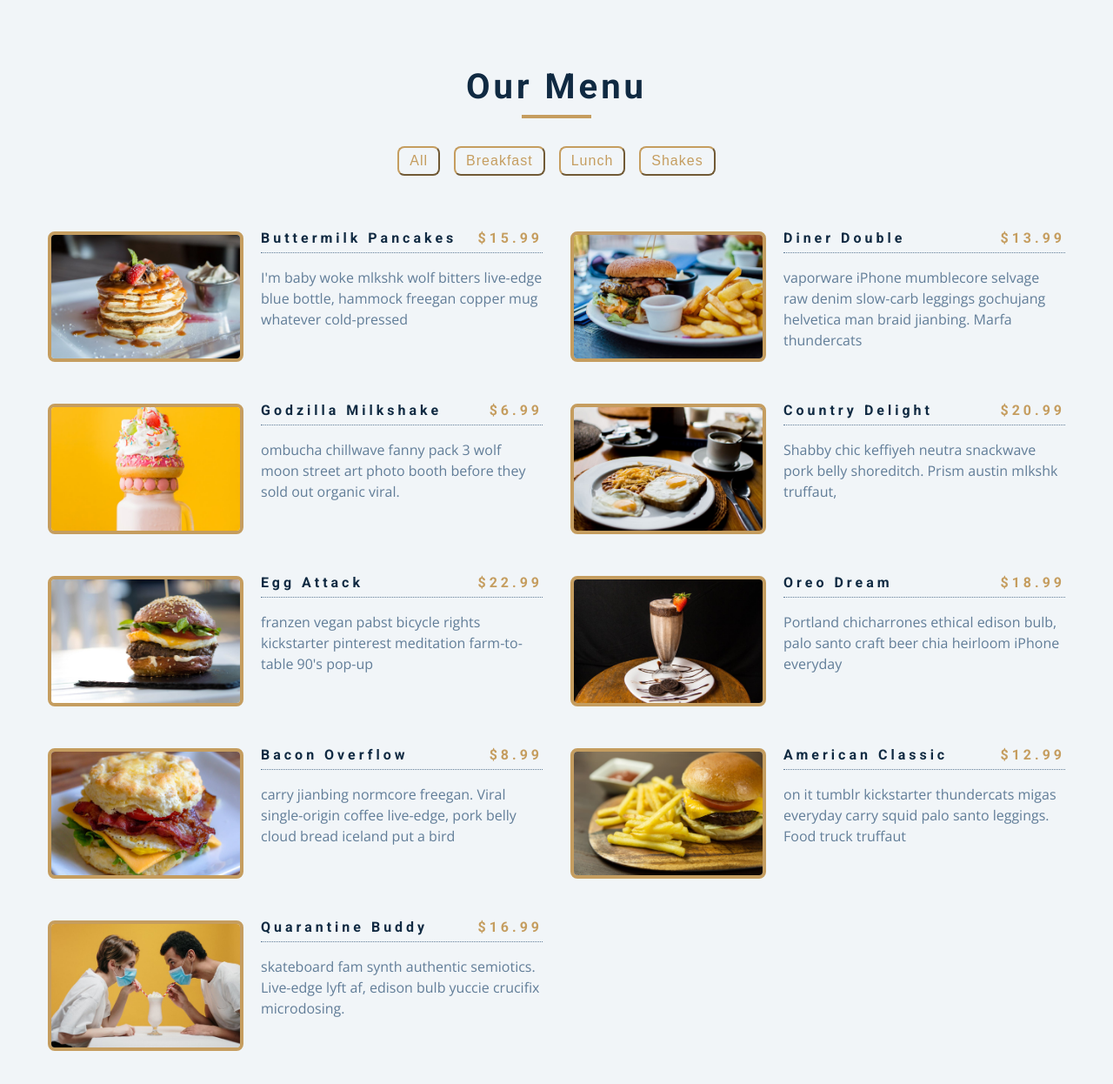
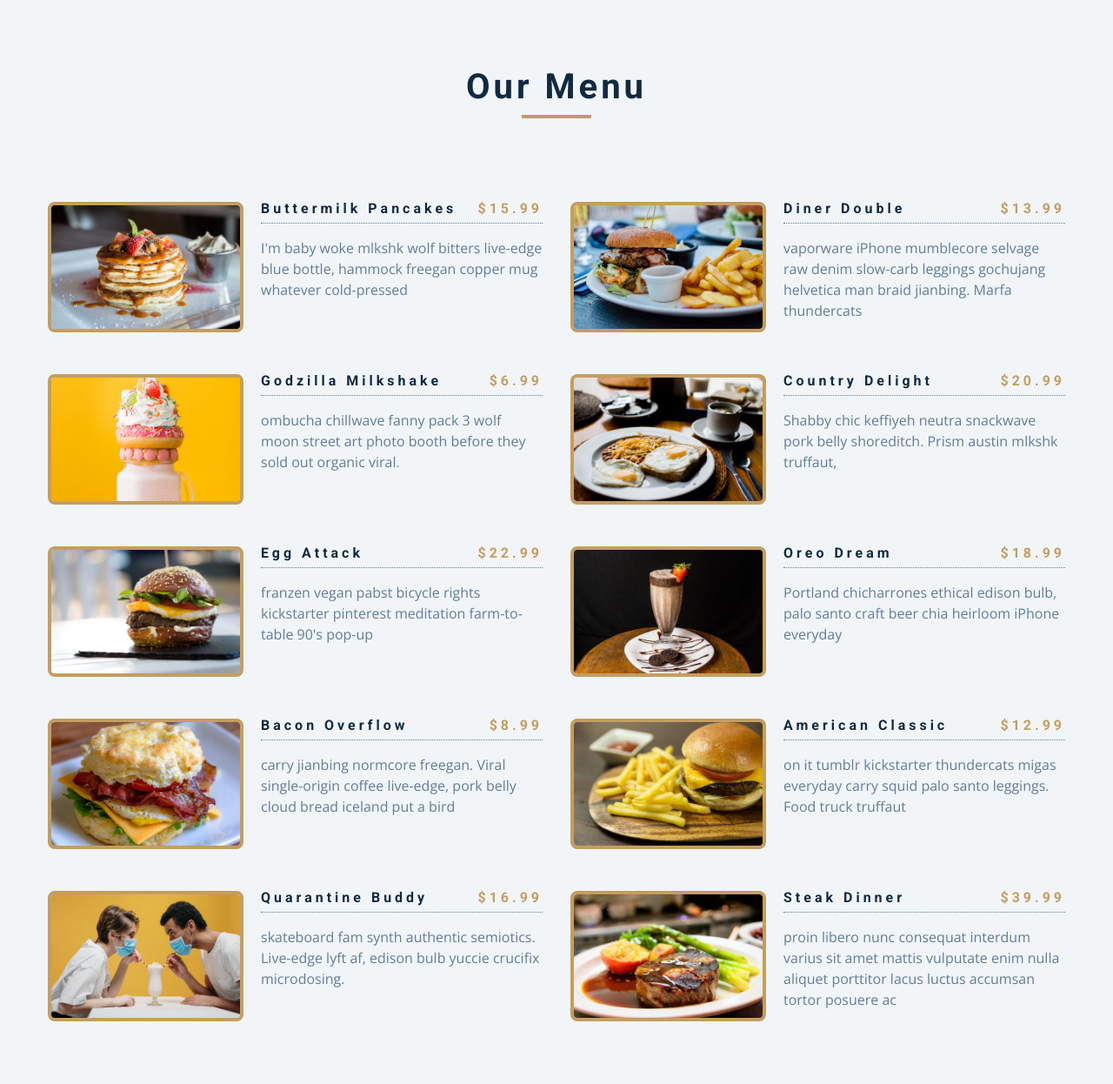
Before and after one commit to benstoica/restaurant-menu, a plain HTML site: page index.html in a window 1280 px wide. Shown: the whole page at 87% size. Drawn offline with nearby package versions, Linux system fonts and the light colour scheme.

Commit message:
creating array of categories

```diff
--- a/app.js
+++ b/app.js
@@ -71,6 +71,14 @@ const menu = [
     img: "./images/item-9.jpeg",
     desc: `skateboard fam synth authentic semiotics. Live-edge lyft af, edison bulb yuccie crucifix microdosing.`,
   },
+  {
+    id: 10,
+    title: "steak dinner",
+    category: "dinner",
+    price: 39.99,
+    img: "./images/item-10.jpeg",
+    desc: `proin libero nunc consequat interdum varius sit amet mattis vulputate enim nulla aliquet porttitor lacus luctus accumsan tortor posuere ac`,
+  },
 ];
 
 const sectionCenter = document.querySelector(".section-center");
@@ -78,6 +86,16 @@ const filterBtns = document.querySelectorAll(".filter-btn");
 
 window.addEventListener("DOMContentLoaded", () => {
   displayMenuItems(menu);
+
+  const categories = menu.reduce(
+    (values, item) => {
+      if (!values.includes(item.category)) {
+        values.push(item.category);
+      }
+      return values;
+    },
+    ["all"]
+  );
 });
 
 filterBtns.forEach((btn) => {
--- a/index.html
+++ b/index.html
@@ -18,14 +18,14 @@
         <div class="underline"></div>
       </div>
       <div class="btn-container">
-        <button type="button" class="filter-btn" data-id="all">All</button>
+        <!-- <button type="button" class="filter-btn" data-id="all">All</button>
         <button type="button" class="filter-btn" data-id="breakfast">
           Breakfast
         </button>
         <button type="button" class="filter-btn" data-id="lunch">Lunch</button>
         <button type="button" class="filter-btn" data-id="shakes">
           Shakes
-        </button>
+        </button> -->
       </div>
       <div class="section-center"></div>
     </section>
```
